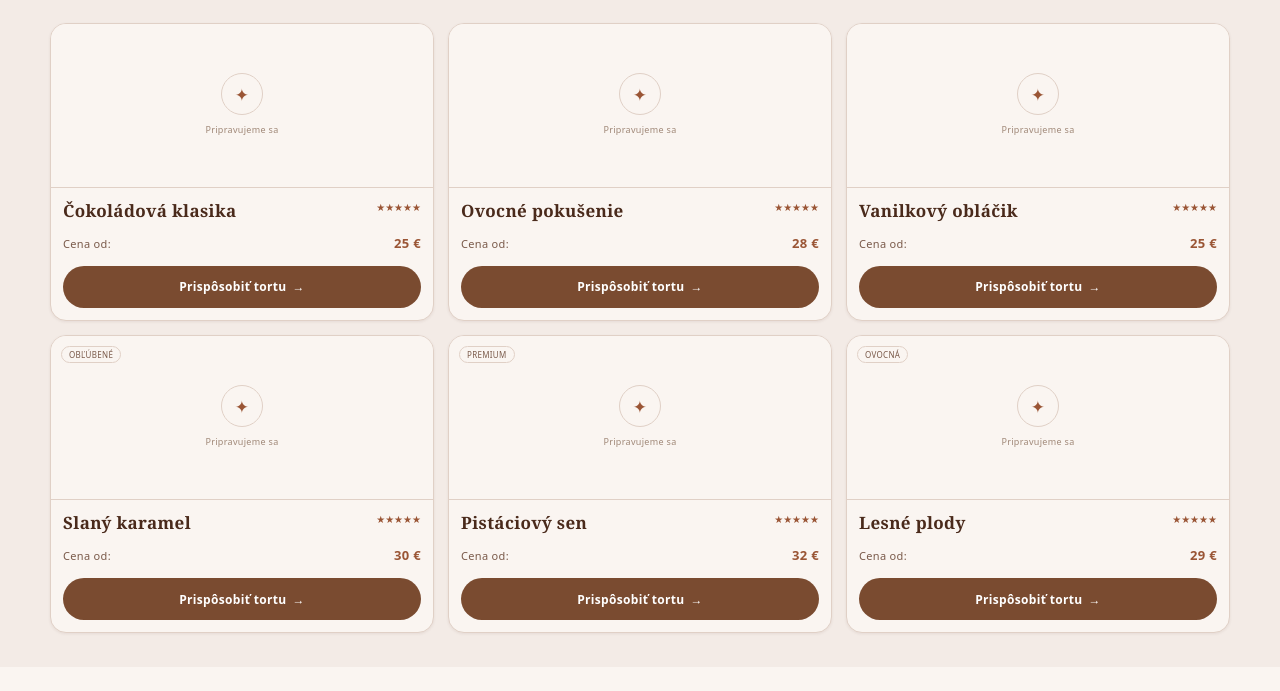
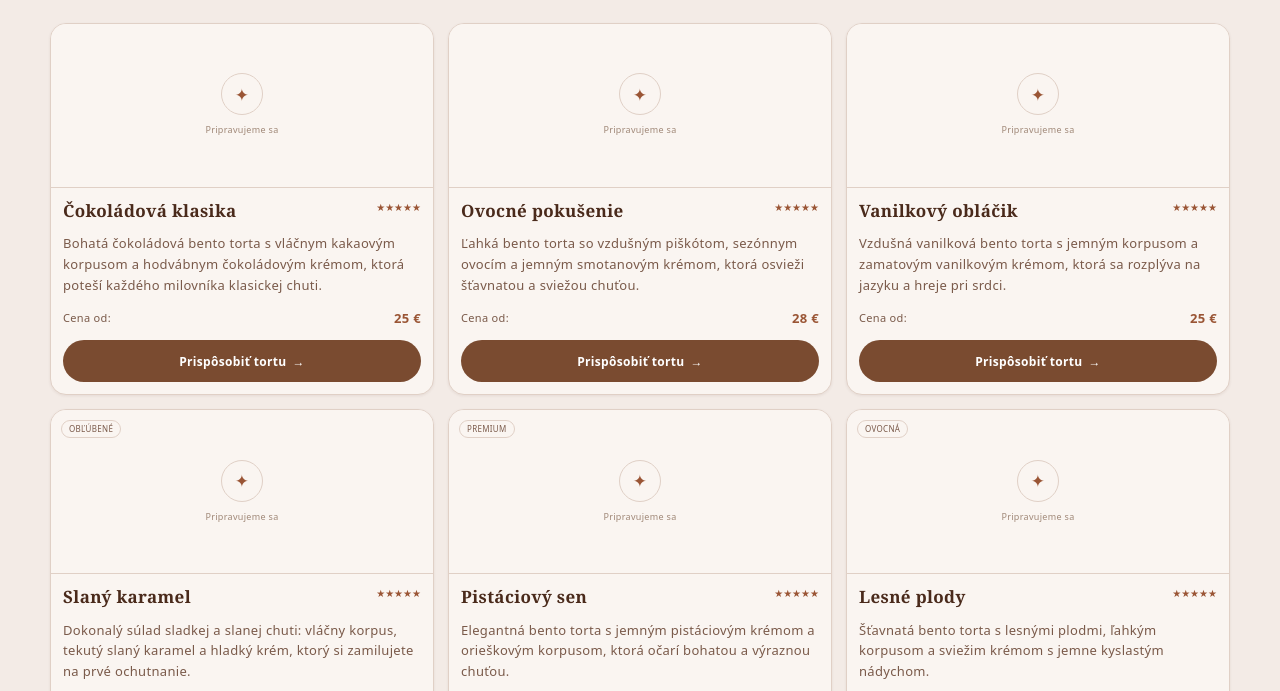
Before and after one commit to khainatska/cukr-re-BentoLab-, a plain HTML site: page ponuka.html in a window 1280 px wide. Shown: the part 67-758 px from the top of the page. Drawn offline with Linux system fonts and the light colour scheme.

Commit message:
Popisy ku všetkým šiestim kartám v ponuka.html

```diff
--- a/ponuka.html
+++ b/ponuka.html
@@ -71,11 +71,14 @@
               <h2>Čokoládová klasika</h2>
               <span class="cake-rating" aria-label="Hodnotenie: 5 z 5">★★★★★</span>
             </div>
+            <p class="cake-description">Bohatá čokoládová bento torta s vláčnym kakaovým korpusom a hodvábnym čokoládovým krémom, ktorá poteší každého milovníka klasickej chuti.</p>
+            <div class="cake-card-footer">
               <div class="cake-price">
                 <span>Cena od:</span>
                 <strong>25 €</strong>
               </div>
               <a class="cake-button" href="#">Prispôsobiť tortu <span aria-hidden="true">→</span></a>
+            </div>
           </div>
         </article>
 
@@ -89,11 +92,14 @@
               <h2>Ovocné pokušenie</h2>
               <span class="cake-rating" aria-label="Hodnotenie: 5 z 5">★★★★★</span>
             </div>
+            <p class="cake-description">Ľahká bento torta so vzdušným piškótom, sezónnym ovocím a jemným smotanovým krémom, ktorá osvieži šťavnatou a sviežou chuťou.</p>
+            <div class="cake-card-footer">
               <div class="cake-price">
                 <span>Cena od:</span>
                 <strong>28 €</strong>
               </div>
               <a class="cake-button" href="#">Prispôsobiť tortu <span aria-hidden="true">→</span></a>
+            </div>
           </div>
         </article>
 
@@ -107,11 +113,14 @@
               <h2>Vanilkový obláčik</h2>
               <span class="cake-rating" aria-label="Hodnotenie: 5 z 5">★★★★★</span>
             </div>
+            <p class="cake-description">Vzdušná vanilková bento torta s jemným korpusom a zamatovým vanilkovým krémom, ktorá sa rozplýva na jazyku a hreje pri srdci.</p>
+            <div class="cake-card-footer">
               <div class="cake-price">
                 <span>Cena od:</span>
                 <strong>25 €</strong>
               </div>
               <a class="cake-button" href="#">Prispôsobiť tortu <span aria-hidden="true">→</span></a>
+            </div>
           </div>
         </article>
 
@@ -126,11 +135,14 @@
               <h2>Slaný karamel</h2>
               <span class="cake-rating" aria-label="Hodnotenie: 5 z 5">★★★★★</span>
             </div>
+            <p class="cake-description">Dokonalý súlad sladkej a slanej chuti: vláčny korpus, tekutý slaný karamel a hladký krém, ktorý si zamilujete na prvé ochutnanie.</p>
+            <div class="cake-card-footer">
               <div class="cake-price">
                 <span>Cena od:</span>
                 <strong>30 €</strong>
               </div>
               <a class="cake-button" href="#">Prispôsobiť tortu <span aria-hidden="true">→</span></a>
+            </div>
           </div>
         </article>
 
@@ -145,11 +157,14 @@
               <h2>Pistáciový sen</h2>
               <span class="cake-rating" aria-label="Hodnotenie: 5 z 5">★★★★★</span>
             </div>
+            <p class="cake-description">Elegantná bento torta s jemným pistáciovým krémom a orieškovým korpusom, ktorá očarí bohatou a výraznou chuťou.</p>
+            <div class="cake-card-footer">
               <div class="cake-price">
                 <span>Cena od:</span>
                 <strong>32 €</strong>
               </div>
               <a class="cake-button" href="#">Prispôsobiť tortu <span aria-hidden="true">→</span></a>
+            </div>
           </div>
         </article>
 
@@ -164,11 +179,14 @@
               <h2>Lesné plody</h2>
               <span class="cake-rating" aria-label="Hodnotenie: 5 z 5">★★★★★</span>
             </div>
+            <p class="cake-description">Šťavnatá bento torta s lesnými plodmi, ľahkým korpusom a sviežim krémom s jemne kyslastým nádychom.</p>
+            <div class="cake-card-footer">
               <div class="cake-price">
                 <span>Cena od:</span>
                 <strong>29 €</strong>
               </div>
               <a class="cake-button" href="#">Prispôsobiť tortu <span aria-hidden="true">→</span></a>
+            </div>
           </div>
         </article>
       </div>
--- a/styles.css
+++ b/styles.css
@@ -698,6 +698,8 @@ input::placeholder {
 }
 
 .cake-card {
+  display: flex;
+  flex-direction: column;
   overflow: hidden;
   border: 1px solid var(--border-card);
   border-radius: var(--radius-card);
@@ -748,6 +750,7 @@ input::placeholder {
 }
 
 .cake-card-content {
+  flex: 1;
   display: flex;
   flex-direction: column;
   gap: 12px;
@@ -776,6 +779,20 @@ input::placeholder {
   letter-spacing: 0;
   line-height: 1.5;
   white-space: nowrap;
+}
+
+.cake-description {
+  margin: 0;
+  color: var(--text-secondary);
+  font-size: 13px;
+  line-height: 1.6;
+}
+
+.cake-card-footer {
+  display: flex;
+  flex-direction: column;
+  gap: 12px;
+  margin-top: auto;
 }
 
 .cake-price {
```
Lines whose indentation alone changed are shown as unchanged.
